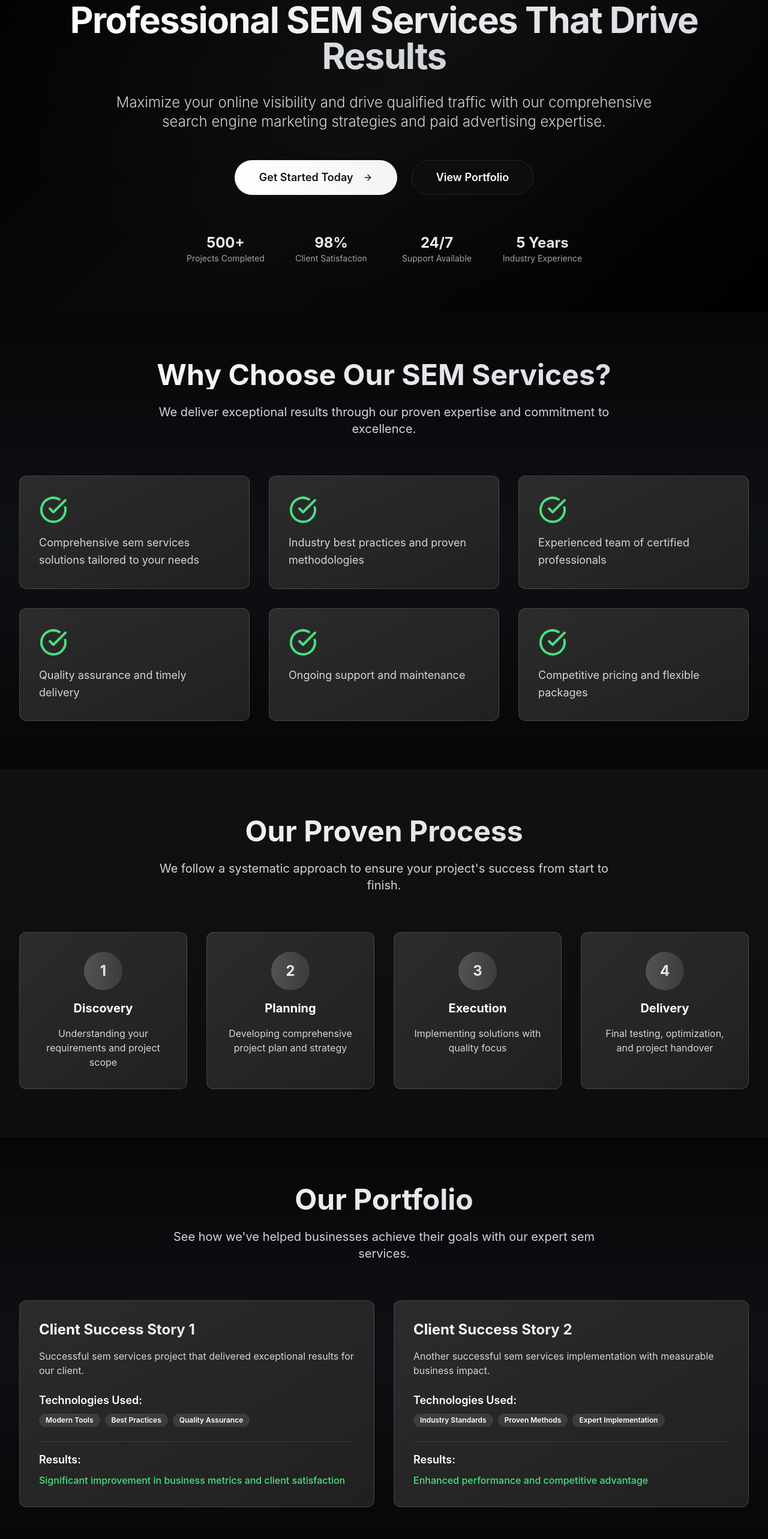
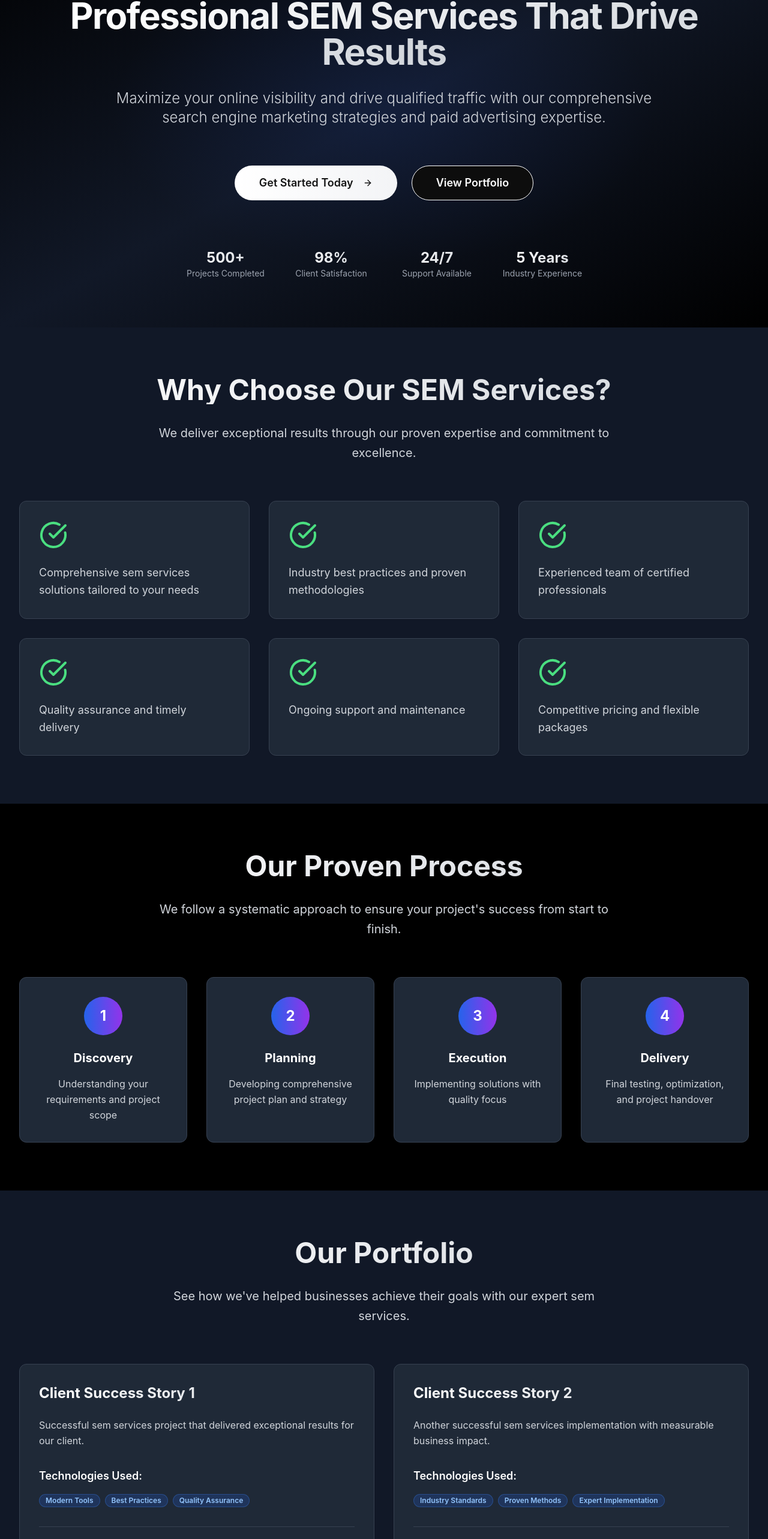
Before and after one commit to Finitebottutu/cutbound-talent-hub, a React (Vite) app: page /services/marketing/sem-company in a window 1280 px wide. Shown: the part 174-2740 px from the top of the page at 60% size. Built offline with nearby package versions, Linux system fonts and the light colour scheme.

Commit message:
Refactor: Apply portfolio theme to other pages
Match home and services pages with the portfolio theme.

```diff
--- a/src/components/ServicePageLayout.tsx
+++ b/src/components/ServicePageLayout.tsx
@@ -56,14 +56,15 @@ const ServicePageLayout = ({
   category
 }: ServicePageLayoutProps) => {
   return (
-    <div className="min-h-screen bg-background">
+    <div className="min-h-screen bg-black text-white">
       <Navigation />
 
       {/* Hero Section */}
-      <section className="pt-32 pb-20 px-6 lg:px-8 relative overflow-hidden hero-premium">
+      <section className="pt-24 pb-20 px-6 lg:px-8 relative overflow-hidden bg-gradient-to-br from-black via-gray-900 to-black">
+        <div className="absolute inset-0 bg-[radial-gradient(ellipse_at_center,_var(--tw-gradient-stops))] from-blue-900/20 via-transparent to-transparent"></div>
         <div className="max-w-7xl mx-auto relative z-10">
           <div className="text-center fade-in">
-            <Badge className="mb-6 bg-white/10 text-white border-white/20">
+            <Badge className="mb-8 bg-white/10 text-white border-white/20 px-6 py-3">
               {category} Services
             </Badge>
 
@@ -73,16 +74,16 @@ const ServicePageLayout = ({
               </span>
             </h1>
 
-            <p className="text-xl md:text-2xl text-gray-300 mb-12 max-w-4xl mx-auto leading-relaxed font-light slide-up" style={{ animationDelay: '0.2s' }}>
+            <p className="text-xl md:text-2xl text-gray-300 mb-16 max-w-4xl mx-auto leading-relaxed font-light slide-up" style={{ animationDelay: '0.2s' }}>
               {heroDescription}
             </p>
 
-            <div className="flex flex-col sm:flex-row gap-6 justify-center mb-16 slide-up" style={{ animationDelay: '0.4s' }}>
+            <div className="flex flex-col sm:flex-row gap-6 justify-center mb-20 slide-up" style={{ animationDelay: '0.4s' }}>
               <Button size="lg" className="premium-button text-lg px-10 py-7 rounded-full font-semibold">
                 Get Started Today
                 <ArrowRight className="ml-2" size={20} />
               </Button>
-              <Button size="lg" variant="outline" className="premium-button-outline text-lg px-10 py-7 rounded-full font-semibold">
+              <Button size="lg" variant="outline" className="premium-button-outline text-lg px-10 py-7 rounded-full font-semibold text-white border-white hover:bg-white hover:text-black">
                 View Portfolio
               </Button>
             </div>
@@ -111,22 +112,22 @@ const ServicePageLayout = ({
       </section>
 
       {/* Service Overview */}
-      <section className="py-20 px-6 lg:px-8 section-premium">
+      <section className="py-20 px-6 lg:px-8 bg-gray-900">
         <div className="max-w-7xl mx-auto">
           <div className="text-center mb-16 slide-up">
-            <h2 className="text-4xl md:text-5xl font-bold gradient-text mb-6">
+            <h2 className="text-4xl md:text-5xl font-bold gradient-text mb-8">
               Why Choose Our {category} Services?
             </h2>
-            <p className="text-xl text-gray-300 max-w-3xl mx-auto">
+            <p className="text-xl text-gray-300 max-w-3xl mx-auto leading-relaxed">
               We deliver exceptional results through our proven expertise and commitment to excellence.
             </p>
           </div>
 
           <div className="grid md:grid-cols-2 lg:grid-cols-3 gap-8">
             {serviceOverview.map((benefit, index) => (
-              <Card key={index} className="premium-card card-hover slide-up" style={{ animationDelay: `${index * 0.1}s` }}>
+              <Card key={index} className="bg-gray-800 border-gray-700 hover:bg-gray-750 hover:border-gray-600 transition-all duration-300 slide-up" style={{ animationDelay: `${index * 0.1}s` }}>
                 <CardContent className="p-8">
-                  <CheckCircle className="w-12 h-12 text-green-400 mb-4" />
+                  <CheckCircle className="w-12 h-12 text-green-400 mb-6" />
                   <p className="text-gray-300 leading-relaxed text-lg">{benefit}</p>
                 </CardContent>
               </Card>
@@ -136,26 +137,26 @@ const ServicePageLayout = ({
       </section>
 
       {/* Our Process */}
-      <section className="py-20 px-6 lg:px-8 bg-gradient-to-b from-card/50 to-background">
+      <section className="py-20 px-6 lg:px-8 bg-black">
         <div className="max-w-7xl mx-auto">
           <div className="text-center mb-16 slide-up">
-            <h2 className="text-4xl md:text-5xl font-bold gradient-text mb-6">
+            <h2 className="text-4xl md:text-5xl font-bold gradient-text mb-8">
               Our Proven Process
             </h2>
-            <p className="text-xl text-gray-300 max-w-3xl mx-auto">
+            <p className="text-xl text-gray-300 max-w-3xl mx-auto leading-relaxed">
               We follow a systematic approach to ensure your project's success from start to finish.
             </p>
           </div>
 
           <div className="grid md:grid-cols-2 lg:grid-cols-4 gap-8">
             {process.map((step, index) => (
-              <Card key={index} className="premium-card card-hover slide-up" style={{ animationDelay: `${index * 0.1}s` }}>
+              <Card key={index} className="bg-gray-800 border-gray-700 hover:bg-gray-750 hover:border-gray-600 transition-all duration-300 slide-up" style={{ animationDelay: `${index * 0.1}s` }}>
                 <CardContent className="p-8 text-center">
-                  <div className="w-16 h-16 bg-gradient-to-r from-white/20 to-white/10 rounded-full flex items-center justify-center mx-auto mb-4">
-                    <span className="text-2xl font-bold gradient-text">{step.step}</span>
+                  <div className="w-16 h-16 bg-gradient-to-r from-blue-600 to-purple-600 rounded-full flex items-center justify-center mx-auto mb-6">
+                    <span className="text-2xl font-bold text-white">{step.step}</span>
                   </div>
                   <h3 className="text-xl font-bold text-white mb-4">{step.title}</h3>
-                  <p className="text-gray-300">{step.description}</p>
+                  <p className="text-gray-300 leading-relaxed">{step.description}</p>
                 </CardContent>
               </Card>
             ))}
@@ -164,29 +165,29 @@ const ServicePageLayout = ({
       </section>
 
       {/* Portfolio Showcase */}
-      <section className="py-20 px-6 lg:px-8 section-premium">
+      <section className="py-20 px-6 lg:px-8 bg-gray-900">
         <div className="max-w-7xl mx-auto">
           <div className="text-center mb-16 slide-up">
-            <h2 className="text-4xl md:text-5xl font-bold gradient-text mb-6">
+            <h2 className="text-4xl md:text-5xl font-bold gradient-text mb-8">
               Our Portfolio
             </h2>
-            <p className="text-xl text-gray-300 max-w-3xl mx-auto">
+            <p className="text-xl text-gray-300 max-w-3xl mx-auto leading-relaxed">
               See how we've helped businesses achieve their goals with our expert {category.toLowerCase()} services.
             </p>
           </div>
 
           <div className="grid md:grid-cols-2 gap-8">
             {portfolio.map((project, index) => (
-              <Card key={index} className="premium-card card-hover slide-up" style={{ animationDelay: `${index * 0.2}s` }}>
+              <Card key={index} className="bg-gray-800 border-gray-700 hover:bg-gray-750 hover:border-gray-600 transition-all duration-300 slide-up" style={{ animationDelay: `${index * 0.2}s` }}>
                 <CardContent className="p-8">
-                  <h3 className="text-2xl font-bold gradient-text mb-4">{project.title}</h3>
-                  <p className="text-gray-300 mb-6">{project.description}</p>
+                  <h3 className="text-2xl font-bold gradient-text mb-6">{project.title}</h3>
+                  <p className="text-gray-300 mb-8 leading-relaxed">{project.description}</p>
 
-                  <div className="mb-6">
-                    <h4 className="text-lg font-semibold text-white mb-2">Technologies Used:</h4>
+                  <div className="mb-8">
+                    <h4 className="text-lg font-semibold text-white mb-4">Technologies Used:</h4>
                     <div className="flex flex-wrap gap-2">
                       {project.technologies.map((tech, techIndex) => (
-                        <Badge key={techIndex} variant="secondary" className="bg-white/10 text-white">
+                        <Badge key={techIndex} variant="secondary" className="bg-blue-600/20 text-blue-300 border-blue-500/30">
                           {tech}
                         </Badge>
                       ))}
@@ -194,8 +195,8 @@ const ServicePageLayout = ({
                   </div>
 
                   {project.results && (
-                    <div className="border-t border-white/10 pt-4">
-                      <h4 className="text-lg font-semibold text-white mb-2">Results:</h4>
+                    <div className="border-t border-gray-700 pt-6">
+                      <h4 className="text-lg font-semibold text-white mb-3">Results:</h4>
                       <p className="text-green-400 font-medium">{project.results}</p>
                     </div>
                   )}
@@ -207,28 +208,28 @@ const ServicePageLayout = ({
       </section>
 
       {/* Pricing Packages */}
-      <section className="py-20 px-6 lg:px-8 bg-gradient-to-b from-card/50 to-background">
+      <section className="py-20 px-6 lg:px-8 bg-black">
         <div className="max-w-7xl mx-auto">
           <div className="text-center mb-16 slide-up">
-            <h2 className="text-4xl md:text-5xl font-bold gradient-text mb-6">
+            <h2 className="text-4xl md:text-5xl font-bold gradient-text mb-8">
               Choose Your Package
             </h2>
-            <p className="text-xl text-gray-300 max-w-3xl mx-auto">
+            <p className="text-xl text-gray-300 max-w-3xl mx-auto leading-relaxed">
               Flexible pricing options designed to meet your specific needs and budget.
             </p>
           </div>
 
           <div className="grid md:grid-cols-3 gap-8">
             {pricing.map((plan, index) => (
-              <Card key={index} className={`premium-card card-hover slide-up ${plan.popular ? 'ring-2 ring-white/30' : ''}`} style={{ animationDelay: `${index * 0.2}s` }}>
+              <Card key={index} className={`bg-gray-800 border-gray-700 hover:bg-gray-750 hover:border-gray-600 transition-all duration-300 slide-up ${plan.popular ? 'ring-2 ring-blue-500/50' : ''}`} style={{ animationDelay: `${index * 0.2}s` }}>
                 <CardContent className="p-8 text-center">
                   {plan.popular && (
-                    <Badge className="mb-4 bg-white text-black">Most Popular</Badge>
+                    <Badge className="mb-6 bg-blue-600 text-white">Most Popular</Badge>
                   )}
-                  <h3 className="text-2xl font-bold gradient-text mb-4">{plan.name}</h3>
-                  <div className="text-4xl font-bold text-white mb-6">{plan.price}</div>
+                  <h3 className="text-2xl font-bold gradient-text mb-6">{plan.name}</h3>
+                  <div className="text-4xl font-bold text-white mb-8">{plan.price}</div>
 
-                  <ul className="space-y-3 mb-8">
+                  <ul className="space-y-4 mb-10">
                     {plan.features.map((feature, featureIndex) => (
                       <li key={featureIndex} className="flex items-center text-gray-300">
                         <CheckCircle className="w-5 h-5 text-green-400 mr-3 flex-shrink-0" />
@@ -238,7 +239,7 @@ const ServicePageLayout = ({
                   </ul>
 
                   <Button
-                    className={`w-full ${plan.popular ? 'premium-button' : 'premium-button-outline'}`}
+                    className={`w-full ${plan.popular ? 'premium-button' : 'premium-button-outline text-white border-white hover:bg-white hover:text-black'}`}
                     size="lg"
                   >
                     Get Started
@@ -251,13 +252,13 @@ const ServicePageLayout = ({
       </section>
 
       {/* Team Expertise */}
-      <section className="py-20 px-6 lg:px-8 section-premium">
+      <section className="py-20 px-6 lg:px-8 bg-gray-900">
         <div className="max-w-7xl mx-auto">
           <div className="text-center mb-16 slide-up">
-            <h2 className="text-4xl md:text-5xl font-bold gradient-text mb-6">
+            <h2 className="text-4xl md:text-5xl font-bold gradient-text mb-8">
               Expert Team
             </h2>
-            <p className="text-xl text-gray-300 max-w-3xl mx-auto">
+            <p className="text-xl text-gray-300 max-w-3xl mx-auto leading-relaxed">
               Our certified professionals bring years of experience and cutting-edge expertise to every project.
             </p>
           </div>
@@ -269,11 +270,11 @@ const ServicePageLayout = ({
               { icon: Clock, title: 'On-Time Delivery', description: 'Proven track record of meeting project deadlines' },
               { icon: Shield, title: 'Quality Assurance', description: 'Rigorous testing and quality control processes' },
             ].map((item, index) => (
-              <Card key={index} className="premium-card card-hover slide-up text-center" style={{ animationDelay: `${index * 0.1}s` }}>
+              <Card key={index} className="bg-gray-800 border-gray-700 hover:bg-gray-750 hover:border-gray-600 transition-all duration-300 slide-up text-center" style={{ animationDelay: `${index * 0.1}s` }}>
                 <CardContent className="p-8">
-                  <item.icon className="w-12 h-12 text-white mx-auto mb-4" />
-                  <h3 className="text-xl font-bold text-white mb-2">{item.title}</h3>
-                  <p className="text-gray-300">{item.description}</p>
+                  <item.icon className="w-12 h-12 text-blue-400 mx-auto mb-6" />
+                  <h3 className="text-xl font-bold text-white mb-4">{item.title}</h3>
+                  <p className="text-gray-300 leading-relaxed">{item.description}</p>
                 </CardContent>
               </Card>
             ))}
@@ -282,22 +283,22 @@ const ServicePageLayout = ({
       </section>
 
       {/* Client Testimonials */}
-      <section className="py-20 px-6 lg:px-8 bg-gradient-to-b from-card/50 to-background">
+      <section className="py-20 px-6 lg:px-8 bg-black">
         <div className="max-w-7xl mx-auto">
           <div className="text-center mb-16 slide-up">
-            <h2 className="text-4xl md:text-5xl font-bold gradient-text mb-6">
+            <h2 className="text-4xl md:text-5xl font-bold gradient-text mb-8">
               What Our Clients Say
             </h2>
-            <p className="text-xl text-gray-300 max-w-3xl mx-auto">
+            <p className="text-xl text-gray-300 max-w-3xl mx-auto leading-relaxed">
               Don't just take our word for it - hear from satisfied clients who've experienced our exceptional service.
             </p>
           </div>
 
           <div className="grid md:grid-cols-3 gap-8">
             {testimonials.map((testimonial, index) => (
-              <Card key={index} className="premium-card card-hover slide-up" style={{ animationDelay: `${index * 0.2}s` }}>
+              <Card key={index} className="bg-gray-800 border-gray-700 hover:bg-gray-750 hover:border-gray-600 transition-all duration-300 slide-up" style={{ animationDelay: `${index * 0.2}s` }}>
                 <CardContent className="p-8">
-                  <div className="flex mb-4">
+                  <div className="flex mb-6">
                     {[...Array(5)].map((_, i) => (
                       <Star
                         key={i}
@@ -307,11 +308,11 @@ const ServicePageLayout = ({
                     ))}
                   </div>
 
-                  <p className="text-gray-300 leading-relaxed mb-6 text-lg">
+                  <p className="text-gray-300 leading-relaxed mb-8 text-lg">
                     "{testimonial.content}"
                   </p>
 
-                  <div className="border-t border-white/10 pt-6">
+                  <div className="border-t border-gray-700 pt-6">
                     <div className="font-semibold gradient-text text-lg">
                       {testimonial.name}
                     </div>
@@ -327,22 +328,22 @@ const ServicePageLayout = ({
       </section>
 
       {/* FAQ Section */}
-      <section className="py-20 px-6 lg:px-8 section-premium">
+      <section className="py-20 px-6 lg:px-8 bg-gray-900">
         <div className="max-w-4xl mx-auto">
           <div className="text-center mb-16 slide-up">
-            <h2 className="text-4xl md:text-5xl font-bold gradient-text mb-6">
+            <h2 className="text-4xl md:text-5xl font-bold gradient-text mb-8">
               Frequently Asked Questions
             </h2>
-            <p className="text-xl text-gray-300">
+            <p className="text-xl text-gray-300 leading-relaxed">
               Get answers to common questions about our {category.toLowerCase()} services.
             </p>
           </div>
 
           <div className="space-y-6">
             {faqs.map((faq, index) => (
-              <Card key={index} className="premium-card card-hover slide-up" style={{ animationDelay: `${index * 0.1}s` }}>
+              <Card key={index} className="bg-gray-800 border-gray-700 hover:bg-gray-750 hover:border-gray-600 transition-all duration-300 slide-up" style={{ animationDelay: `${index * 0.1}s` }}>
                 <CardContent className="p-8">
-                  <h3 className="text-xl font-bold gradient-text mb-4">{faq.question}</h3>
+                  <h3 className="text-xl font-bold gradient-text mb-6">{faq.question}</h3>
                   <p className="text-gray-300 leading-relaxed">{faq.answer}</p>
                 </CardContent>
               </Card>
@@ -352,12 +353,12 @@ const ServicePageLayout = ({
       </section>
 
       {/* CTA Section */}
-      <section className="py-20 px-6 lg:px-8 bg-gradient-to-b from-card/50 to-background">
+      <section className="py-20 px-6 lg:px-8 bg-gradient-to-r from-blue-600 via-purple-600 to-blue-800">
         <div className="max-w-4xl mx-auto text-center slide-up">
-          <h2 className="text-4xl md:text-5xl font-bold gradient-text mb-6">
+          <h2 className="text-4xl md:text-5xl font-bold text-white mb-8">
             Ready to Get Started?
           </h2>
-          <p className="text-xl text-gray-300 mb-8 max-w-2xl mx-auto">
+          <p className="text-xl text-blue-100 mb-10 max-w-2xl mx-auto leading-relaxed">
             Let's discuss your project and bring your vision to life with our expert {category.toLowerCase()} services.
           </p>
           <div className="flex flex-col sm:flex-row gap-6 justify-center">
@@ -365,7 +366,7 @@ const ServicePageLayout = ({
               Start Your Project
               <ArrowRight className="ml-2" size={20} />
             </Button>
-            <Button size="lg" variant="outline" className="premium-button-outline text-lg px-10 py-7 rounded-full font-semibold">
+            <Button size="lg" variant="outline" className="border-2 border-white text-white hover:bg-white hover:text-blue-600 text-lg px-10 py-7 rounded-full font-semibold">
               Schedule Consultation
             </Button>
           </div>
--- a/src/pages/Index.tsx
+++ b/src/pages/Index.tsx
@@ -10,7 +10,7 @@ import Footer from '@/components/Footer';
 
 const Index = () => {
   return (
-    <div className="min-h-screen bg-background">
+    <div className="min-h-screen bg-black text-white">
       <Navigation />
       <Hero />
       <Categories />
```
